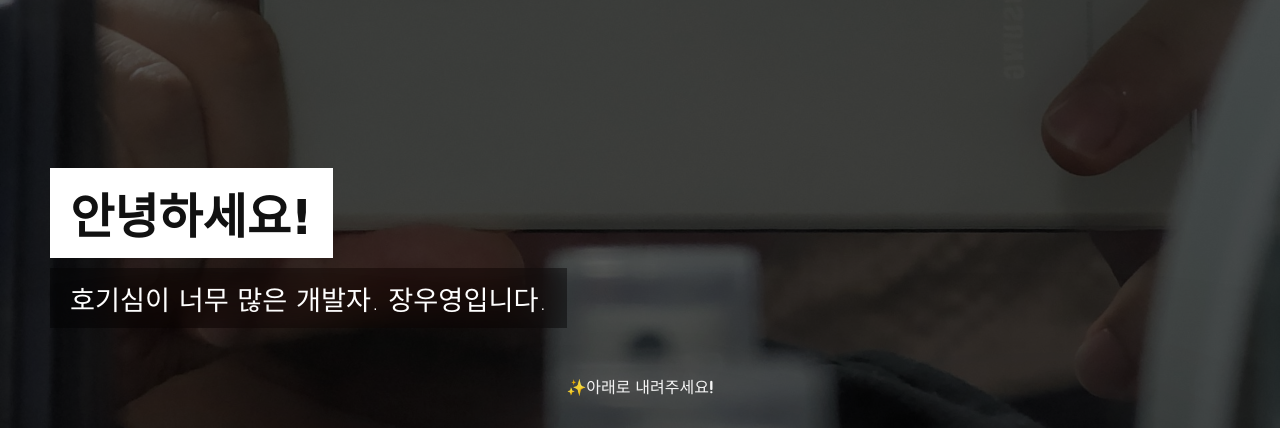
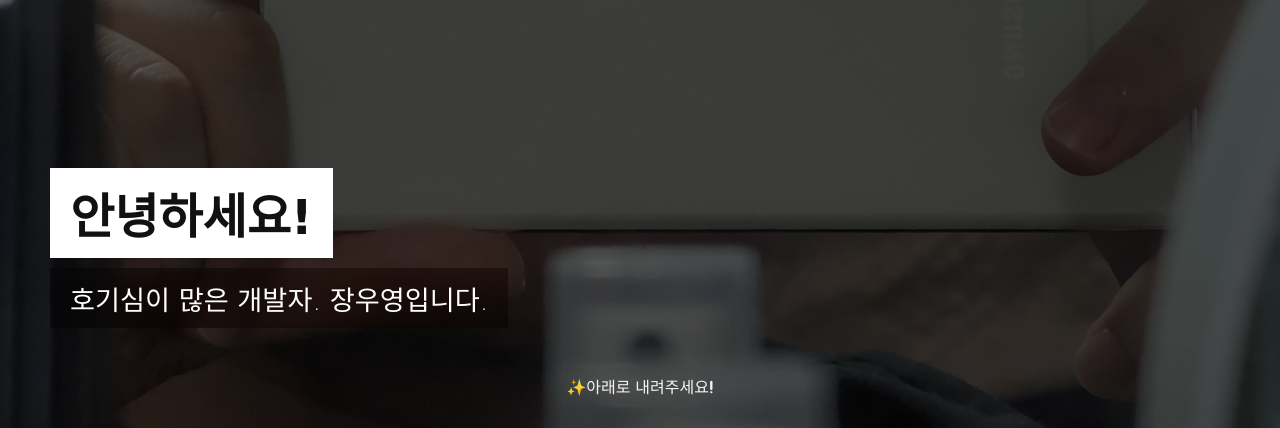
Before and after one commit to Nelef/portfolio, a plain HTML site: page index.html in a window 1280 px wide. Shown: the part 372-800 px from the top of the page. Drawn offline with Linux system fonts and the light colour scheme; a web font is replaced by a local one.

Commit message:
Update index.html

```diff
--- a/index.html
+++ b/index.html
@@ -16,7 +16,7 @@
         <div class="section">
             <div class="content">
                 <h2>안녕하세요!</h2>
-                <p>호기심이 너무 많은 개발자. 장우영입니다.
+                <p>호기심이 많은 개발자. 장우영입니다.
                 </p>
             </div>
             <div class="foot_textbox">✨아래로 내려주세요!</div>
```
